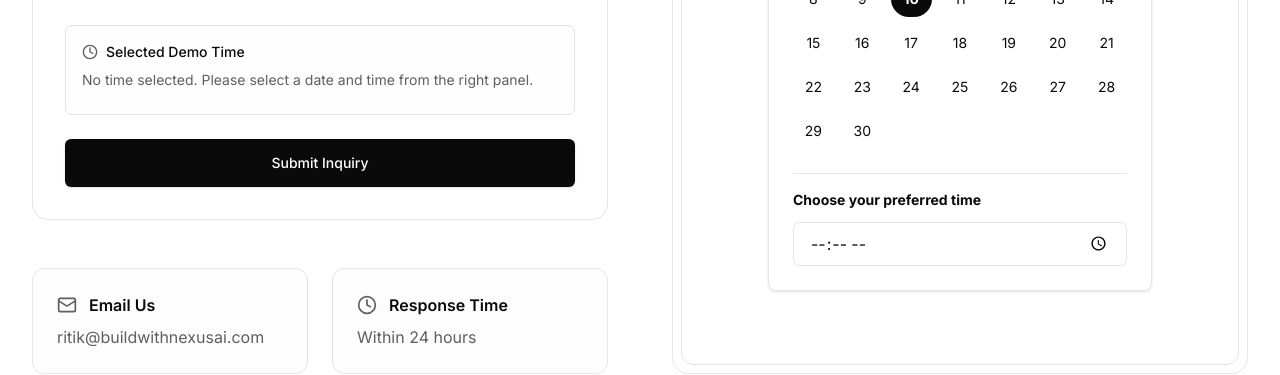
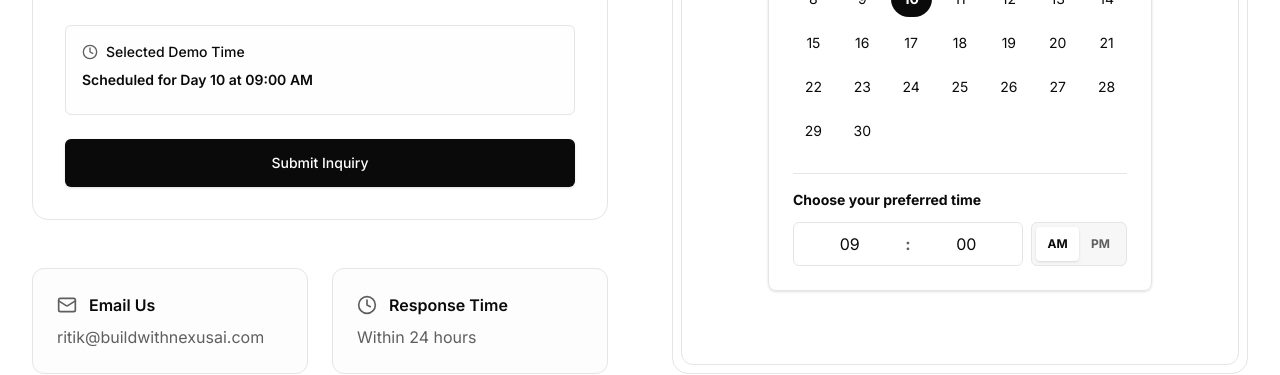
Before and after one commit to Engrritik/agency-web, a Next.js app: page /contact in a window 1280 px wide. Both pictures are taken after a click on the element "10". Shown: the part 857-1232 px from the top of the page. Built offline with nearby package versions, Linux system fonts and the light colour scheme.

Commit message:
adding new ui

```diff
--- a/app/contact/page.tsx
+++ b/app/contact/page.tsx
@@ -9,7 +9,11 @@ import { CheckCircle2, Clock, Mail } from "lucide-react";
 export default function Contact() {
   const [formStatus, setFormStatus] = useState<"idle" | "submitting" | "success">("idle");
   const [selectedDate, setSelectedDate] = useState<number | null>(null);
-  const [selectedTime, setSelectedTime] = useState<string | null>(null);
+  const [hour, setHour] = useState("09");
+  const [minute, setMinute] = useState("00");
+  const [ampm, setAmpm] = useState("AM");
+
+  const selectedTime = selectedDate ? `${hour}:${minute} ${ampm}` : null;
 
   const handleSubmit = async (e: React.FormEvent<HTMLFormElement>) => {
     e.preventDefault();
@@ -209,7 +213,7 @@ export default function Contact() {
                       {[...Array(30)].map((_, i) => (
                         <div
                           key={i}
-                          onClick={() => { setSelectedDate(i + 1); setSelectedTime(null); }}
+                          onClick={() => setSelectedDate(i + 1)}
                           className={`p-2 rounded-full hover:bg-muted cursor-pointer transition-colors ${selectedDate === i + 1 ? 'bg-foreground text-background font-bold hover:bg-foreground/90' : ''}`}
                         >
                           {i + 1}
@@ -219,14 +223,45 @@ export default function Contact() {
 
                     {selectedDate && (
                       <div className="mt-6 pt-4 border-t border-border animate-in fade-in slide-in-from-top-2 duration-300">
-                        <label htmlFor="time-picker" className="block font-bold mb-3 text-sm text-left">Choose your preferred time</label>
-                        <input
-                          type="time"
-                          id="time-picker"
-                          value={selectedTime || ""}
-                          onChange={(e) => setSelectedTime(e.target.value)}
-                          className="w-full h-11 px-4 rounded-md border border-border bg-background focus:outline-none focus:ring-1 focus:ring-foreground transition-all"
-                        />
+                        <label className="block font-bold mb-3 text-sm text-left">Choose your preferred time</label>
+                        <div className="flex items-center gap-2">
+                          <div className="flex-1 flex bg-background border border-border rounded-md overflow-hidden focus-within:ring-1 focus-within:ring-foreground transition-all h-11">
+                            <select
+                              value={hour}
+                              onChange={(e) => setHour(e.target.value)}
+                              className="w-full bg-transparent px-3 py-2 outline-none appearance-none text-center cursor-pointer hover:bg-muted/50"
+                            >
+                              {Array.from({length: 12}, (_, i) => String(i + 1).padStart(2, '0')).map(h => (
+                                <option key={h} value={h}>{h}</option>
+                              ))}
+                            </select>
+                            <span className="flex items-center text-muted-foreground font-bold">:</span>
+                            <select
+                              value={minute}
+                              onChange={(e) => setMinute(e.target.value)}
+                              className="w-full bg-transparent px-3 py-2 outline-none appearance-none text-center cursor-pointer hover:bg-muted/50"
+                            >
+                              {["00", "05", "10", "15", "20", "25", "30", "35", "40", "45", "50", "55"].map(m => (
+                                <option key={m} value={m}>{m}</option>
+                              ))}
+                            </select>
+                          </div>
+
+                          <div className="flex bg-muted p-1 rounded-md border border-border h-11 w-24">
+                            <button
+                              className={`flex-1 rounded text-xs font-bold transition-all ${ampm === "AM" ? "bg-background shadow-sm text-foreground" : "text-muted-foreground hover:text-foreground"}`}
+                              onClick={() => setAmpm("AM")}
+                            >
+                              AM
+                            </button>
+                            <button
+                              className={`flex-1 rounded text-xs font-bold transition-all ${ampm === "PM" ? "bg-background shadow-sm text-foreground" : "text-muted-foreground hover:text-foreground"}`}
+                              onClick={() => setAmpm("PM")}
+                            >
+                              PM
+                            </button>
+                          </div>
+                        </div>
                       </div>
                     )}
                   </div>
```
